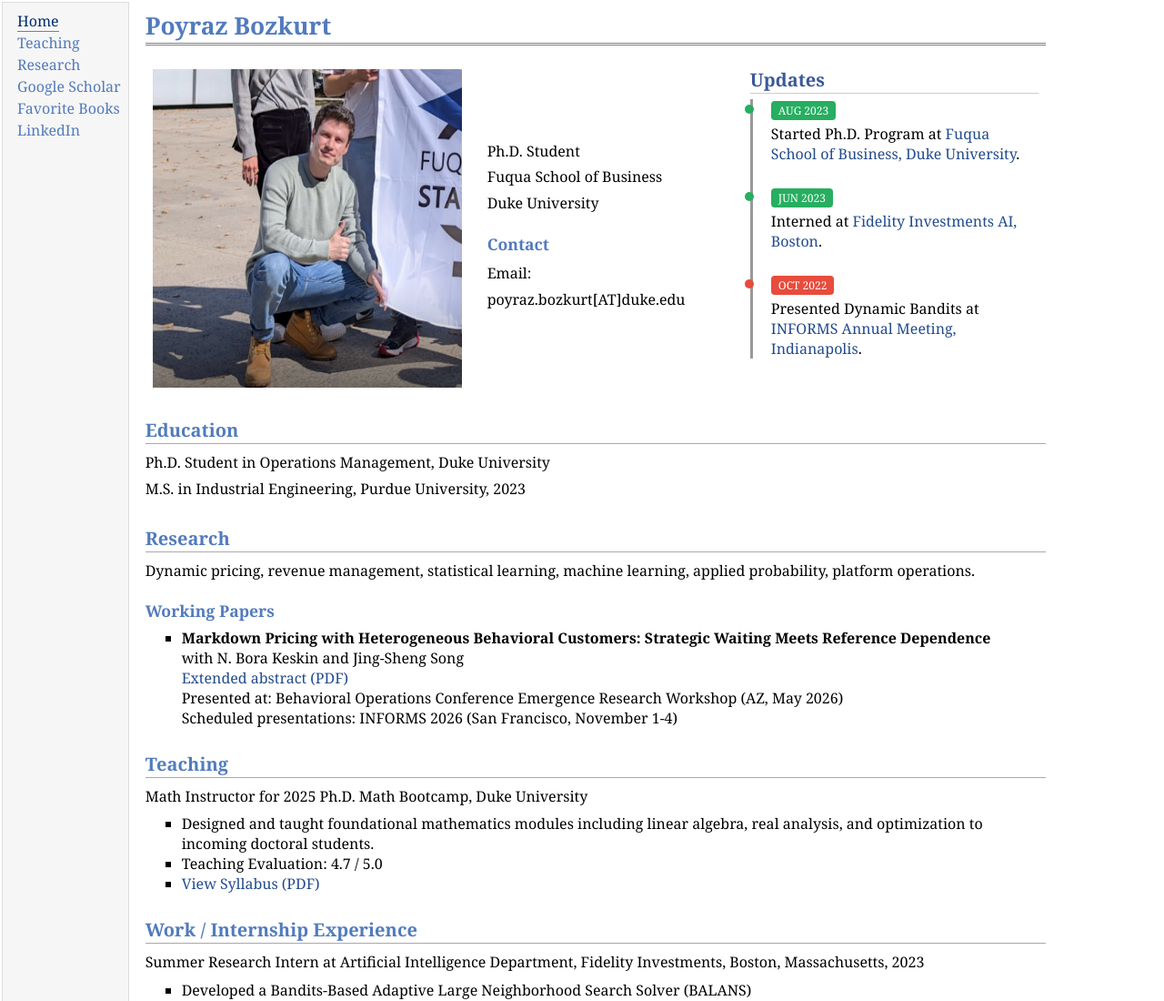
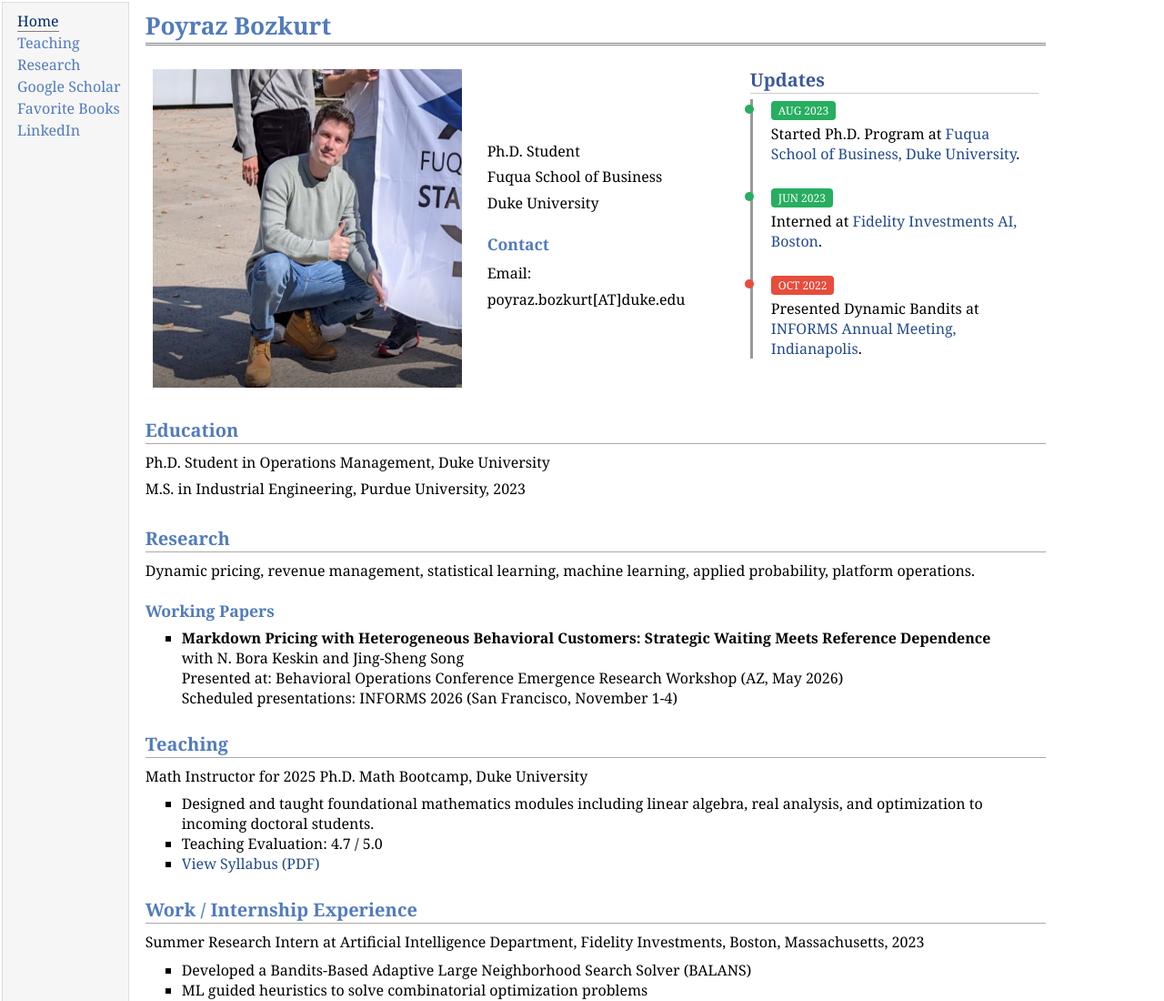
Before and after one commit to poyrazbozkurt/poyrazbozkurt.github.io, a plain HTML site: page index.html in a window 1280 px wide. Shown: the top 1100 px of the page at 91% size. Drawn offline with Linux system fonts and the light colour scheme.

Commit message:
Remove extended abstract link from working paper entry
Co-Authored-By: Claude Fable 5 <noreply@anthropic.com>

```diff
--- a/index.html
+++ b/index.html
@@ -93,9 +93,6 @@ M.S. in Industrial Engineering, Purdue University, 2023 <br/>
   <li>
     <b>Markdown Pricing with Heterogeneous Behavioral Customers: Strategic Waiting Meets Reference Dependence</b><br>
     with N. Bora Keskin and Jing-Sheng Song<br>
-    <a href="https://duke.box.com/s/x05j375wlqggralglwtpr5otdrakcf8s" target="_blank" rel="noopener">
-      Extended abstract (PDF)
-    </a><br>
     Presented at: Behavioral Operations Conference Emergence Research Workshop (AZ, May 2026)<br>
     Scheduled presentations: INFORMS 2026 (San Francisco, November 1-4)
   </li>
```
